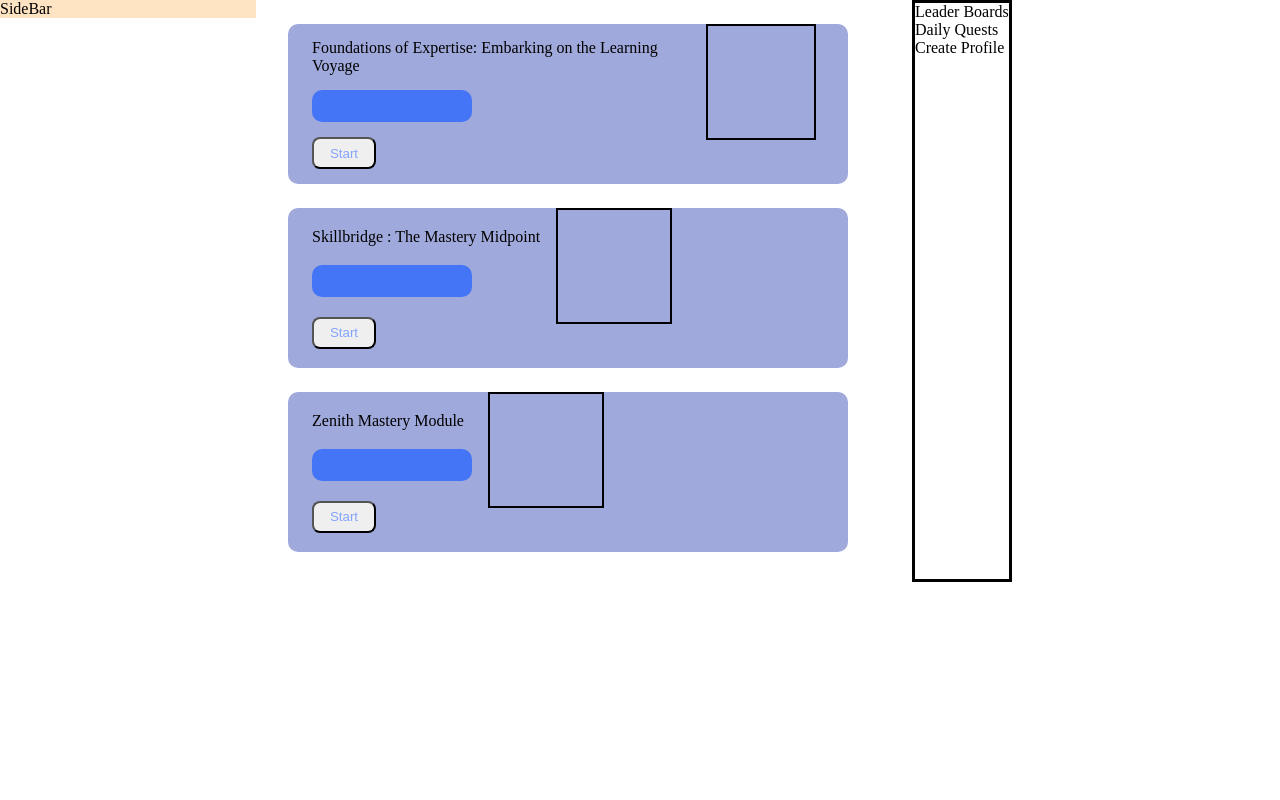
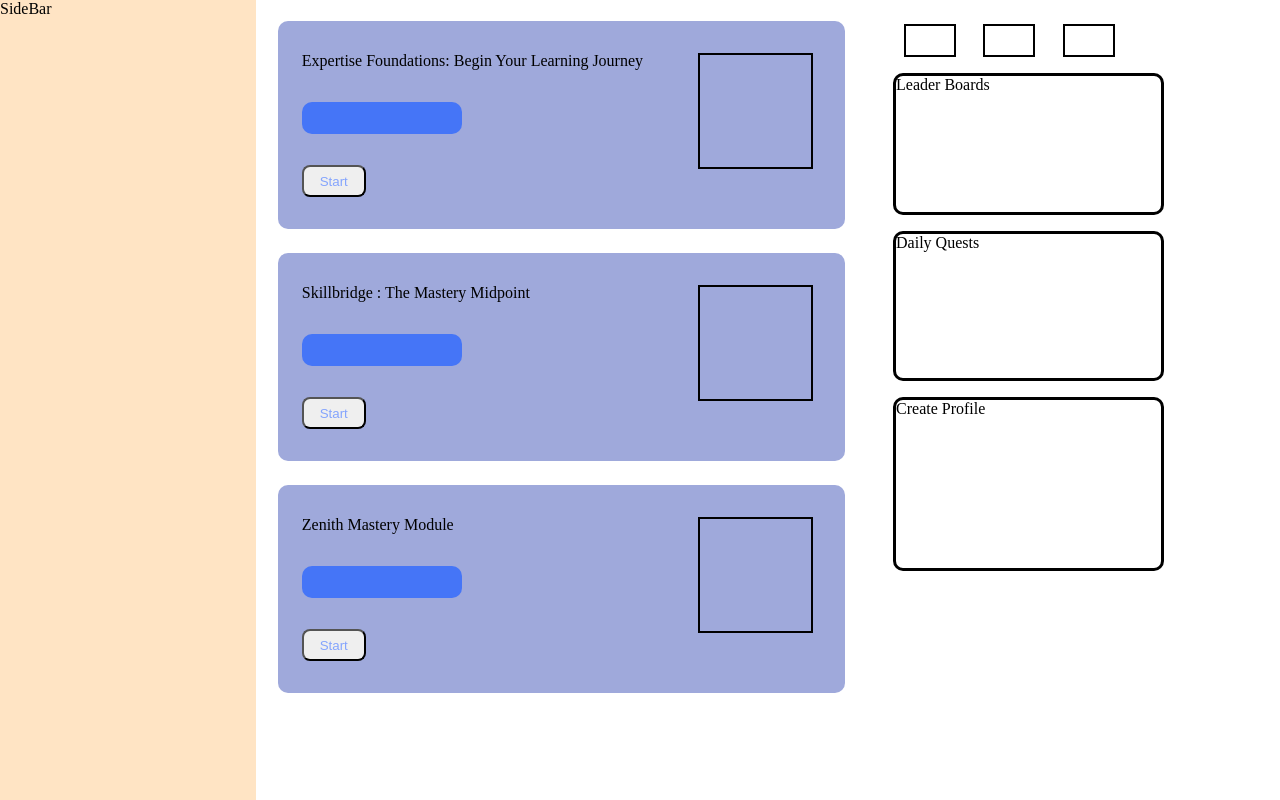
Before and after one commit to grvtmonga/GREWordWiz, a React (Create React App) app: page / in a window 1280 px wide. Built offline with nearby package versions, Linux system fonts and the light colour scheme.

Commit message:
update right side bar

```diff
--- a/public/index.html
+++ b/public/index.html
@@ -26,7 +26,7 @@
     -->
     <title>React App</title>
   </head>
-  <body style="margin: 0;">
+  <body style="margin: 0; padding:0">
     <noscript>You need to enable JavaScript to run this app.</noscript>
     <div id="root"></div>
     <!--
--- a/src/App.css
+++ b/src/App.css
@@ -2,10 +2,13 @@
     display: flex;
     flex-direction: row;
     margin: 0;
+    padding: 0;
+    width: 100%;
 }
 .sidebar{
     background-color: bisque;
     width: 20%;
+    position: fixed;
     height: 100%;
 
 }
--- a/src/App.js
+++ b/src/App.js
@@ -7,11 +7,7 @@ function App() {
   return (
     <div className="app">
       <div className="sidebar"><SideBar /></div>
-
-
       <Sections/>
-
-
     </div>
   );
 }
--- a/src/components/RSideBar.css
+++ b/src/components/RSideBar.css
@@ -1,4 +1,49 @@
 .r-bar{
-    border : 3px black solid ;
+
     height: 100%;
+    width: 100%;
 }
+header{
+    display: flex;
+    flex-direction: row;
+    justify-content: space-evenly;
+    margin: 1.5rem 0 1rem 0;
+}
+.streak{
+    width: 3rem;
+    height: 1.8rem;
+    border: 2px black solid;
+
+}
+.gems{
+    width: 3rem;
+    height: 1.8rem;
+    border: 2px black solid;
+
+}
+.lives{
+    width: 3rem;
+    height: 1.8rem;
+    border: 2px black solid;
+}
+.leaderBoard{
+    margin: 1rem;
+    width: 100%;
+    height: 8.5rem;
+    border: 3px black solid;
+    border-radius: 10px;
+}
+.quest{
+    margin: 1rem;
+    width: 100%;
+    height: 9rem;
+    border: 3px black solid;
+    border-radius: 10px;
+}
+.profile{
+    margin: 1rem;
+    width: 100%;
+    height: 10.5rem;
+    border: 3px black solid;
+    border-radius: 10px;
+}
--- a/src/components/RSideBar.js
+++ b/src/components/RSideBar.js
@@ -8,25 +8,25 @@ export default function RSideBar() {
 
           </div>
           <div className='gems'>
-
-
+            <img /><span></span>
           </div>
           <div className='lives'>
 
           </div>
         </header>
 
-        <div className='LeaderBoard'>
+        <div className='leaderBoard'>
           Leader Boards
         </div>
 
-        <div>
+        <div className='quest'>
           Daily Quests
         </div>
 
-        <div>
+        <div className='profile'>
           Create Profile
         </div>
+
 
     </div>
   )
--- /dev/null
+++ b/src/screens/Sections/Sections.css
@@ -0,0 +1,14 @@
+.sect{
+    display: flex;
+    flex-direction: row;
+    justify-content: space-between;
+    width: 70%;
+    margin-left: 19.2%;
+}
+.feed{
+    width: 75%;
+    margin-right: 4rem;
+}
+.rsb{
+    width: 35%;
+}
--- a/src/screens/Sections/Sections.js
+++ b/src/screens/Sections/Sections.js
@@ -1,8 +1,8 @@
 import React from 'react'
 import SectionBlock from './sectionBlock/SectionBlock'
 import RSideBar from '../../components/RSideBar'
-
-const sects = ['Foundations of Expertise: Embarking on the Learning Voyage',
+import './Sections.css'
+const sects = ['Expertise Foundations: Begin Your Learning Journey',
                 'Skillbridge : The Mastery Midpoint',
                 'Zenith Mastery Module '
                 ]
@@ -12,15 +12,15 @@ export default function Sections() {
         <SectionBlock key={index} title={sect} />
       ));
   return (
-    <>
-        <div >
+    <div className='sect'>
+        <div className='feed'>
             <div>{sectItems}</div>
         </div>
 
-        <div >
+        <div className='rsb'>
             <RSideBar/>
         </div>
-    </>
+    </div>
 
   )
 }
--- a/src/screens/Sections/sectionBlock/SectionBlock.css
+++ b/src/screens/Sections/sectionBlock/SectionBlock.css
@@ -1,7 +1,7 @@
 .sb{
-    width: 35rem;
-    height: 10rem;
-    margin: 1.5rem 4rem 1.5rem 2rem;
+    width: 100%;
+    height: 13rem;
+    margin: 1.3rem 4rem 1.5rem 2rem;
     background-color: #9fa9db;
     border-radius: 10px;
     display: flex;
@@ -21,12 +21,13 @@ button{
     flex-direction: column;
     justify-content: space-evenly;
     float: inline-start;
+    width: 80%;
 }
 .sec-icon{
-    width: 7rem;
+    width: 9rem;
     height: 7rem;
     border: 2px black solid;
-    margin-right: 2rem;
+    margin: 2rem;
 
 }
 .progress{
```
